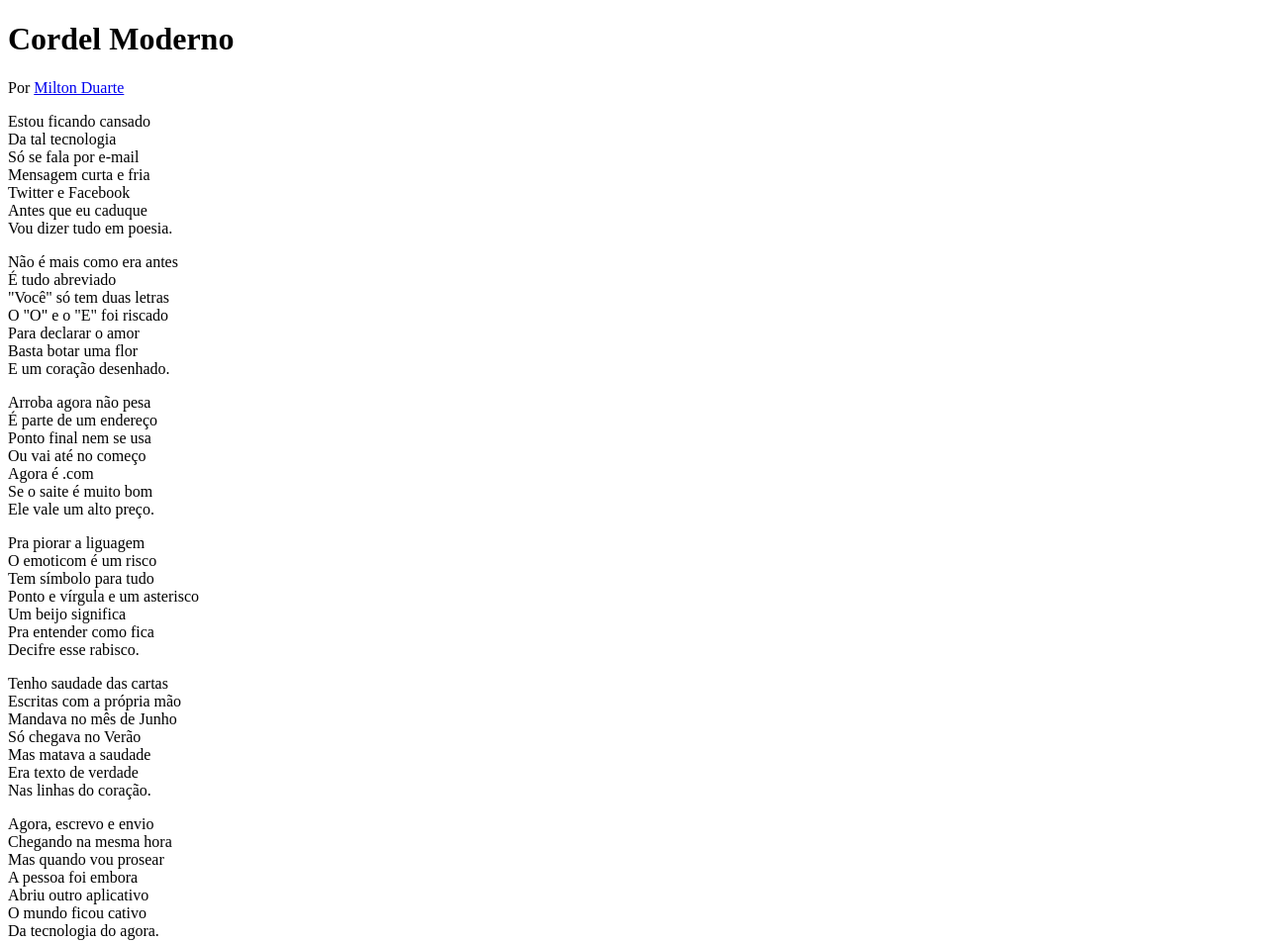
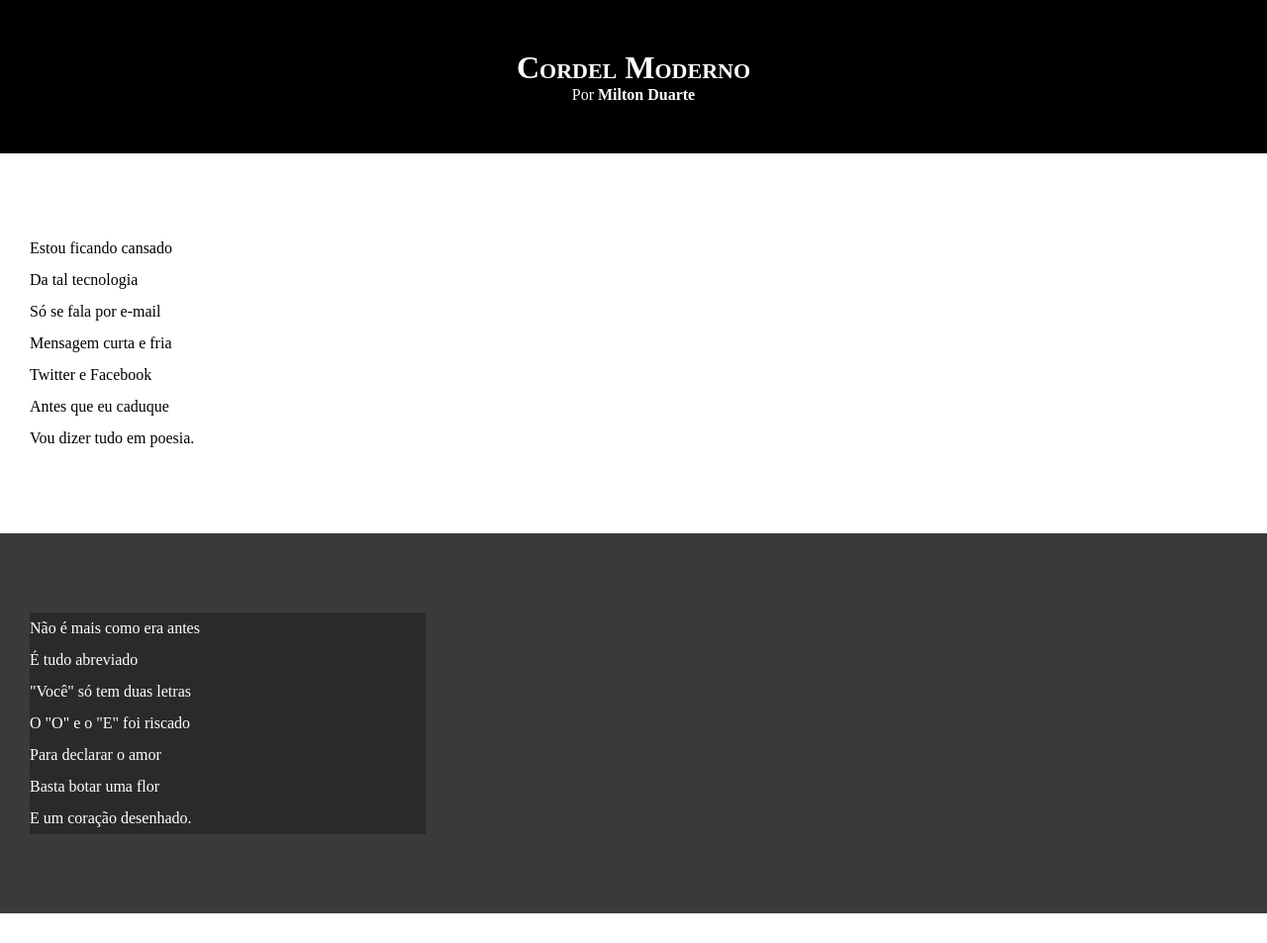
Before and after one commit to AndreSobralDEV/html-css, a plain HTML site: page projeto-cordel/index.html in a window 1280 px wide. Shown: the top 953 px of the page at 99% size. Drawn offline with Linux system fonts and the light colour scheme.

Commit message:
Atualizei CSS

```diff
--- /dev/null
+++ b/projeto-cordel/estilo/style.css
@@ -0,0 +1,63 @@
+@charset "UTF-8";
+
+*{
+    margin: 0px;
+    padding: 0px;
+}
+
+html,body {
+    min-height: 100vh   ;
+    background-color: darkgray;
+
+}
+header{
+    background-color: black;
+    color: white;
+    text-align: center;
+}
+
+header > h1{
+    padding-top: 50px;
+    font-variant: small-caps;
+}
+header > p {
+    padding-bottom: 50px;
+}
+
+a {
+    color: white;
+    text-decoration: none;
+    font-weight: bolder;
+}
+a:hover {
+    text-decoration: underline;
+}
+
+section{
+    padding-top: 10vh;
+    padding-bottom: 10vh;
+    line-height: 2em;
+    padding-left: 30px;
+}
+
+section.normal{
+    background-color: white;
+    color: black;
+}
+
+section.imagem{
+    background-color: rgb(59, 57, 57);
+    color: white;
+}
+
+section.imagem > p{
+    width: 400px;
+    background-color:rgba(0, 0, 0, 0.267);
+}
+
+footer{
+    background-color: black;
+    color: white;
+    text-align: center;
+    padding: 10px;
+}
--- a/projeto-cordel/index.html
+++ b/projeto-cordel/index.html
@@ -4,6 +4,7 @@
     <meta charset="UTF-8">
     <meta name="viewport" content="width=device-width, initial-scale=1.0">
     <title>Cordel Moderno</title>
+    <link rel="stylesheet" href="estilo/style.css">
 </head>
 <body>
     <header>
@@ -11,7 +12,7 @@
         <p>Por <a href="https://www.recantodasletras.com.br/poesias/3186743" target="_blank">Milton Duarte</a></p>
     </header>
 
-    <section>
+    <section class="normal">
         <p>
             Estou ficando cansado <br>
             Da tal tecnologia<br>
@@ -24,7 +25,7 @@
     </section>
 
 
-    <section>
+    <section class="imagem">
         <p>
             Não é mais como era antes<br>
             É tudo abreviado<br>
@@ -36,7 +37,7 @@
         </p>
     </section>
 
-    <section>
+    <section class="normal">
         <p>
             Arroba agora não pesa<br>
             É parte de um endereço<br>
@@ -58,7 +59,7 @@
     </section>
 
 
-    <section>
+    <section class="imagem">
         <p>
             Tenho saudade das cartas<br>
             Escritas com a própria mão<br>
@@ -70,7 +71,7 @@
         </p>
     </section>
 
-    <section>
+    <section class="normal">
         <p>
             Agora, escrevo e envio<br>
             Chegando na mesma hora<br>
```
